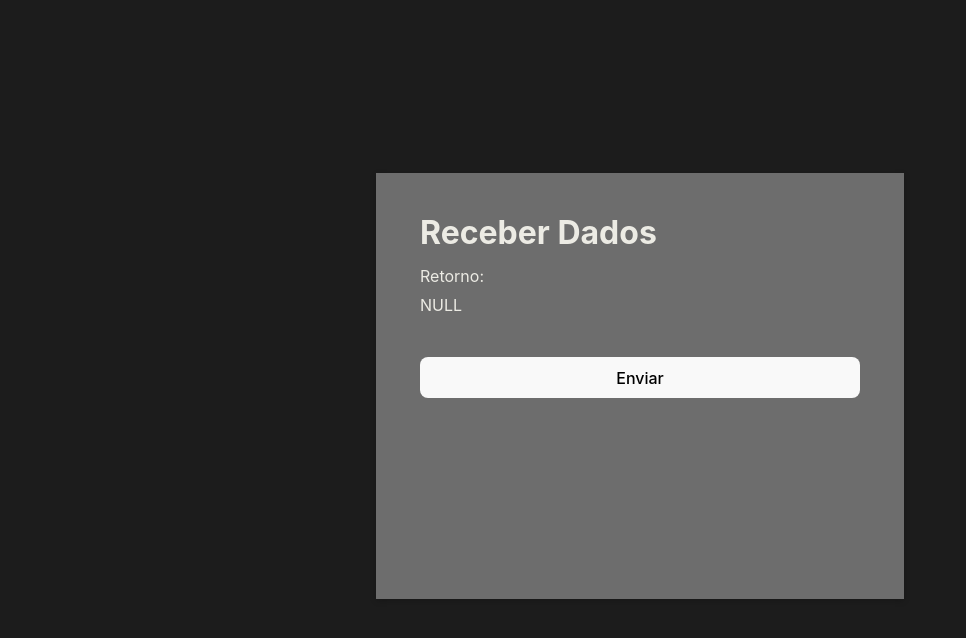
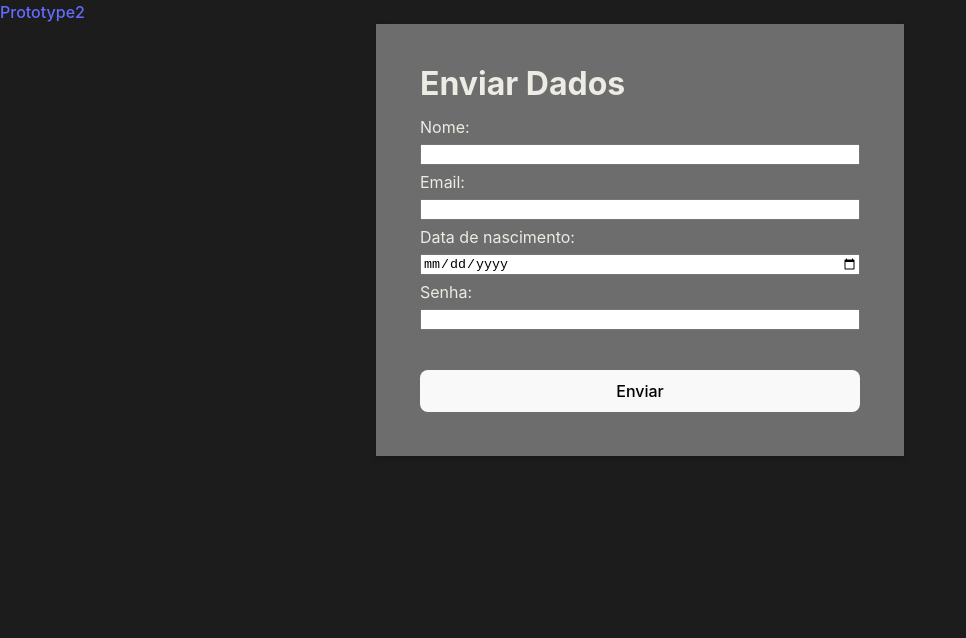
Before and after one commit to guidelli610/Ludus, a React (Vite) app: page /prototype in a window 1280 px wide. Shown: the top 638 px of the page, without its empty margins (0-966 px from the left). Built offline with nearby package versions, Linux system fonts and the light colour scheme.

Commit message:
Eliminação de elemento de display flex, para evitar conflitos nas Pages!

```diff
--- a/src/global.css
+++ b/src/global.css
@@ -28,10 +28,7 @@
   -webkit-font-smoothing: antialiased;
   -moz-osx-font-smoothing: grayscale;
 
-  display: flex;
   flex: 1;
-  align-items: center;
-  justify-content: center;
 }
 
 a {
--- a/src/pages/Prototype/Prototype.css
+++ b/src/pages/Prototype/Prototype.css
@@ -33,3 +33,8 @@
     margin-bottom: 15px;
     font-weight: bold;
 }
+
+.p_link {
+    position: relative;
+
+}
--- a/src/pages/Prototype/Prototype.jsx
+++ b/src/pages/Prototype/Prototype.jsx
@@ -7,8 +7,8 @@ import "./Prototype.css"
 export default function Prototype(){
     return (
         <>
-            <Link to="/prototype"></Link>
-            <P2/>
+            <Link to="/prototype2">Prototype2</Link>
+            <P1/>
         </>
     );
 }
--- a/src/pages/Prototype/Prototype2.jsx
+++ b/src/pages/Prototype/Prototype2.jsx
@@ -1,3 +1,4 @@
+import { Link } from "react-router-dom";
 import P1 from "./p1";
 import P2 from "./P2";
 import P3 from "./P3";
@@ -6,6 +7,7 @@ import "./Prototype.css"
 export default function Prototype(){
     return (
         <>
+            <Link to="/prototype" className="p_link">Prototype</Link>
             <P2/>
         </>
     );
```
